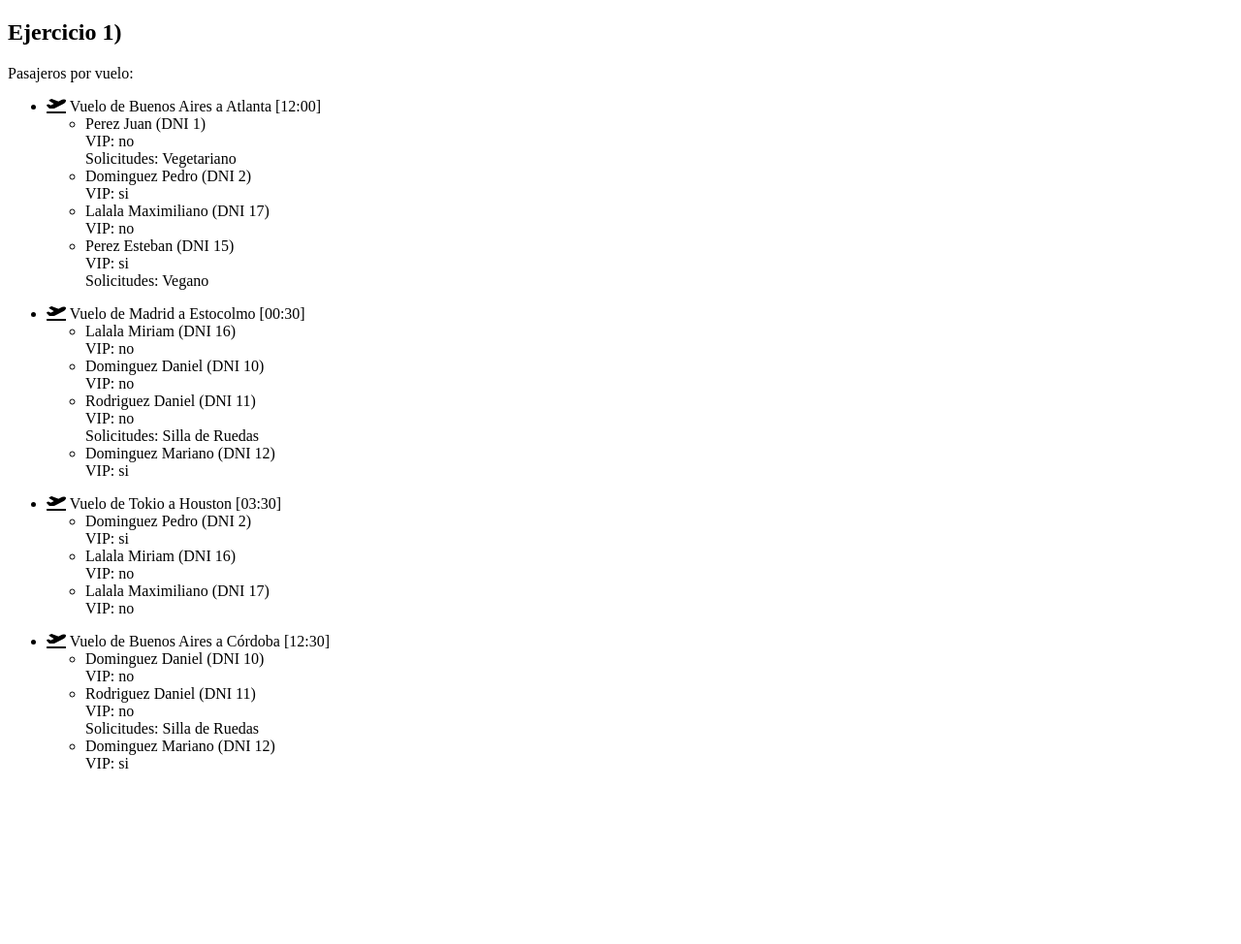
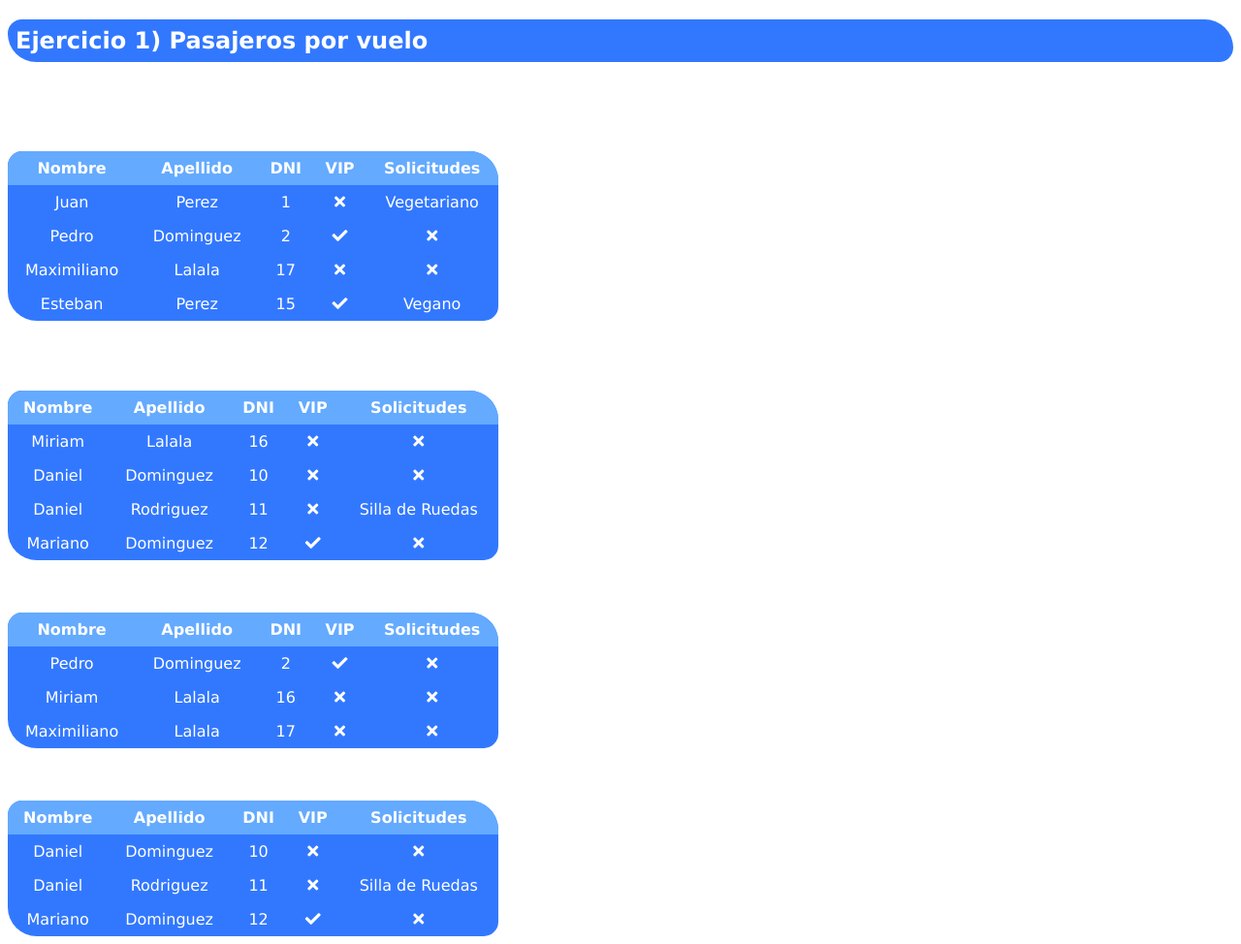
Before and after one commit to politecnicomodelopoo2018/Repo-Mosca, a Flask app: page /ejercicio_1 in a window 1280 px wide. Shown: the whole page at 97% size. Before the commit the page ends 793 px from the top, so only its background shows below. Run offline with Flask 2, Linux system fonts and the light colour scheme; some libraries are stand-ins or nearby versions.

Commit message:
Experimentacion HTML & CSS

```diff
--- a/class_sistema.py
+++ b/class_sistema.py
@@ -39,7 +39,7 @@ class Sistema(object):
         # Cargar aviones
         self.lista_aviones = []
         for avion in diccionario_datos["Aviones"]:
-            self.crear_avion(avion["codigoUnico"], avion["cantidadDePasajerosMaxima"], avion["cantidadDeTripulaciónNecesaria"])
+            self.crear_avion(avion["codigoUnico"], avion["cantidadDePasajerosMaxima"], avion["cantidadDeTripulacionNecesaria"])
 
         # Cargar personas
         self.lista_pilotos, self.lista_servicio, self.lista_pasajeros = [], [], []
--- a/datos.json
+++ b/datos.json
@@ -3,32 +3,32 @@
     {
       "codigoUnico" : "A1",
       "cantidadDePasajerosMaxima": 200,
-      "cantidadDeTripulaciónNecesaria": 5
+      "cantidadDeTripulacionNecesaria": 5
     },
     {
       "codigoUnico" : "A2",
       "cantidadDePasajerosMaxima": 150,
-      "cantidadDeTripulaciónNecesaria": 4
+      "cantidadDeTripulacionNecesaria": 4
     },
     {
       "codigoUnico" : "A3",
       "cantidadDePasajerosMaxima": 20,
-      "cantidadDeTripulaciónNecesaria": 2
+      "cantidadDeTripulacionNecesaria": 2
     },
     {
       "codigoUnico" : "A4",
       "cantidadDePasajerosMaxima": 140,
-      "cantidadDeTripulaciónNecesaria": 3
+      "cantidadDeTripulacionNecesaria": 3
     },
     {
       "codigoUnico" : "A5",
       "cantidadDePasajerosMaxima": 100,
-      "cantidadDeTripulaciónNecesaria": 3
+      "cantidadDeTripulacionNecesaria": 3
     },
     {
       "codigoUnico" : "A6",
       "cantidadDePasajerosMaxima": 30,
-      "cantidadDeTripulaciónNecesaria": 2
+      "cantidadDeTripulacionNecesaria": 2
     }
   ],
   "Personas": [
--- a/templates/ejercicio_1.html
+++ b/templates/ejercicio_1.html
@@ -4,30 +4,58 @@
     <link rel="stylesheet" href="https://use.fontawesome.com/releases/v5.1.0/css/all.css" integrity="sha384-lKuwvrZot6UHsBSfcMvOkWwlCMgc0TaWr+30HWe3a4ltaBwTZhyTEggF5tJv8tbt" crossorigin="anonymous">
     <meta charset="UTF-8">
     <title>Ejercicio 1</title>
+    <style>
+        table, h2 {
+            overflow: hidden;
+            border-radius: 15px 30px;
+            border-spacing: 0;
+            background-color: rgb(50,120,255);
+            font-family: verdana;
+            color: white;
+        }
+        th, td, h2 {
+            padding: 8px;
+        }
+        th {
+            background-color: rgb(100,170,255);
+        }
+    </style>
 </head>
 <body>
-    <h2>Ejercicio 1)</h2>
-    <p>Pasajeros por vuelo:</p>
+    <h2 class="ej_title">Ejercicio 1) Pasajeros por vuelo</h2>
     {% for vuelo in data %}
-    <ul>
-        <li><i class="fas fa-plane-departure"></i> {{ vuelo.get_info() }} </li>
-        <ul>
+    <table width="40%" style="text-align:center;">
+        <tr>
+            <th>Nombre</th>
+            <th>Apellido</th>
+            <th>DNI</th>
+            <th>VIP</th>
+            <th>Solicitudes</th>
+        </tr>
+
         {% for pasaj in vuelo.pasajeros %}
-                <li> {{ pasaj.apellido + " " + pasaj.nombre + " (DNI " + pasaj.dni + ")" }} </li>
-                VIP:
+            <tr>
+                <td>{{ pasaj.nombre }}</td>
+                <td>{{ pasaj.apellido }}</td>
+                <td>{{ pasaj.dni }}</td>
+                <td>
                     {% if pasaj.vip %}
-                    si
+                        <i class="fas fa-check"></i>
                     {% else %}
-                    no
+                        <i class="fas fa-times"></i>
                     {% endif %}
+                </td>
+                <td>
+                    {% if pasaj.solicitudesEspeciales %}
+                        {{ pasaj.solicitudesEspeciales }}
+                    {% else %}
+                        <i class="fas fa-times"></i>
+                    {% endif %}
+                </td>
+            </tr>
             <br>
-                {% if pasaj.solicitudesEspeciales %}
-                    Solicitudes:
-                    {{ pasaj.solicitudesEspeciales }}
-                {% endif %}
         {% endfor %}
-        </ul>
-    </ul>
+    </table>
     {% endfor %}
 </body>
 </html>
```
Also changed, not shown: TP_flask/flask_main.py (deleted, +0 -11 lines). Lines whose indentation alone changed are shown as unchanged.
